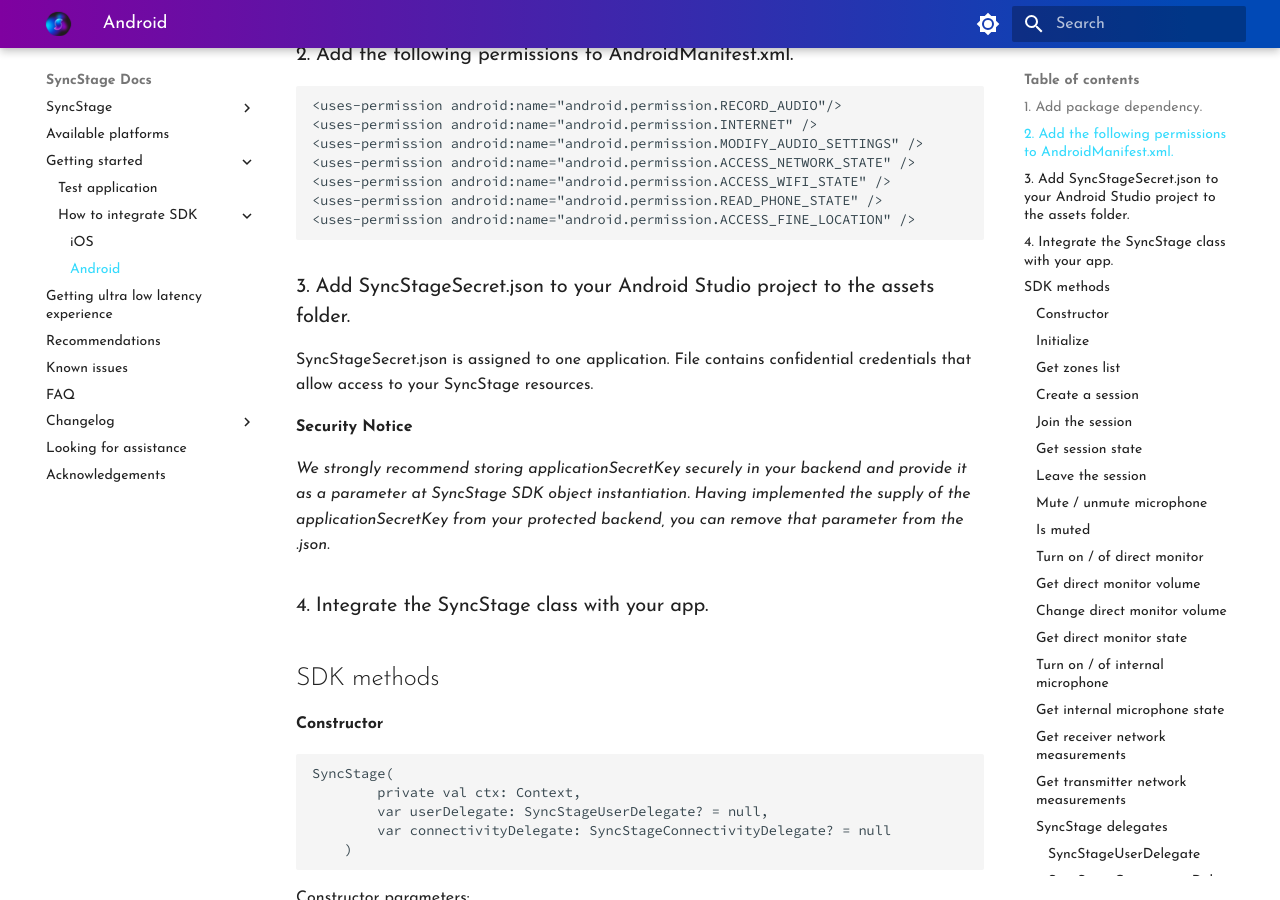
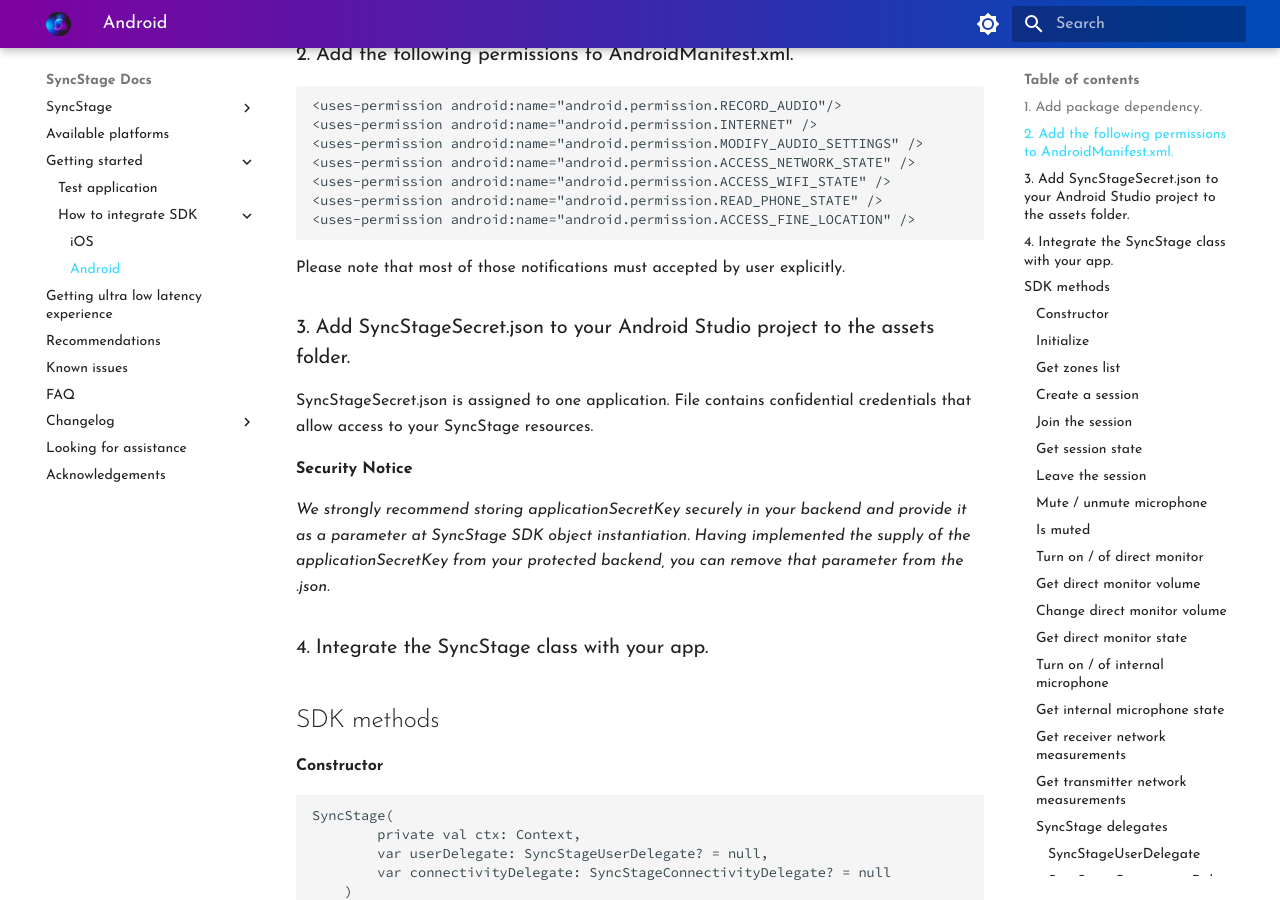
Before and after one commit to opensesamemedia/syncstage-docs, an MkDocs documentation site: the page built from docs/android-integration.md, in a window 1280 px wide and 900 px high, scrolled down 951 px. Built offline with MkDocs 1.6.1 and Material for MkDocs 9.7.7, drawn with Linux system fonts in a browser that asks for light colours.

Commit message:
0.2.0 permissions sections update

````diff
--- a/docs/android-integration.md
+++ b/docs/android-integration.md
@@ -44,6 +44,8 @@
 <uses-permission android:name="android.permission.READ_PHONE_STATE" />
 <uses-permission android:name="android.permission.ACCESS_FINE_LOCATION" />
 ```
+
+Please note that most of those notifications must accepted by user explicitly.
 
 ### 3. Add SyncStageSecret.json to your Android Studio project to the assets folder.
 
````
